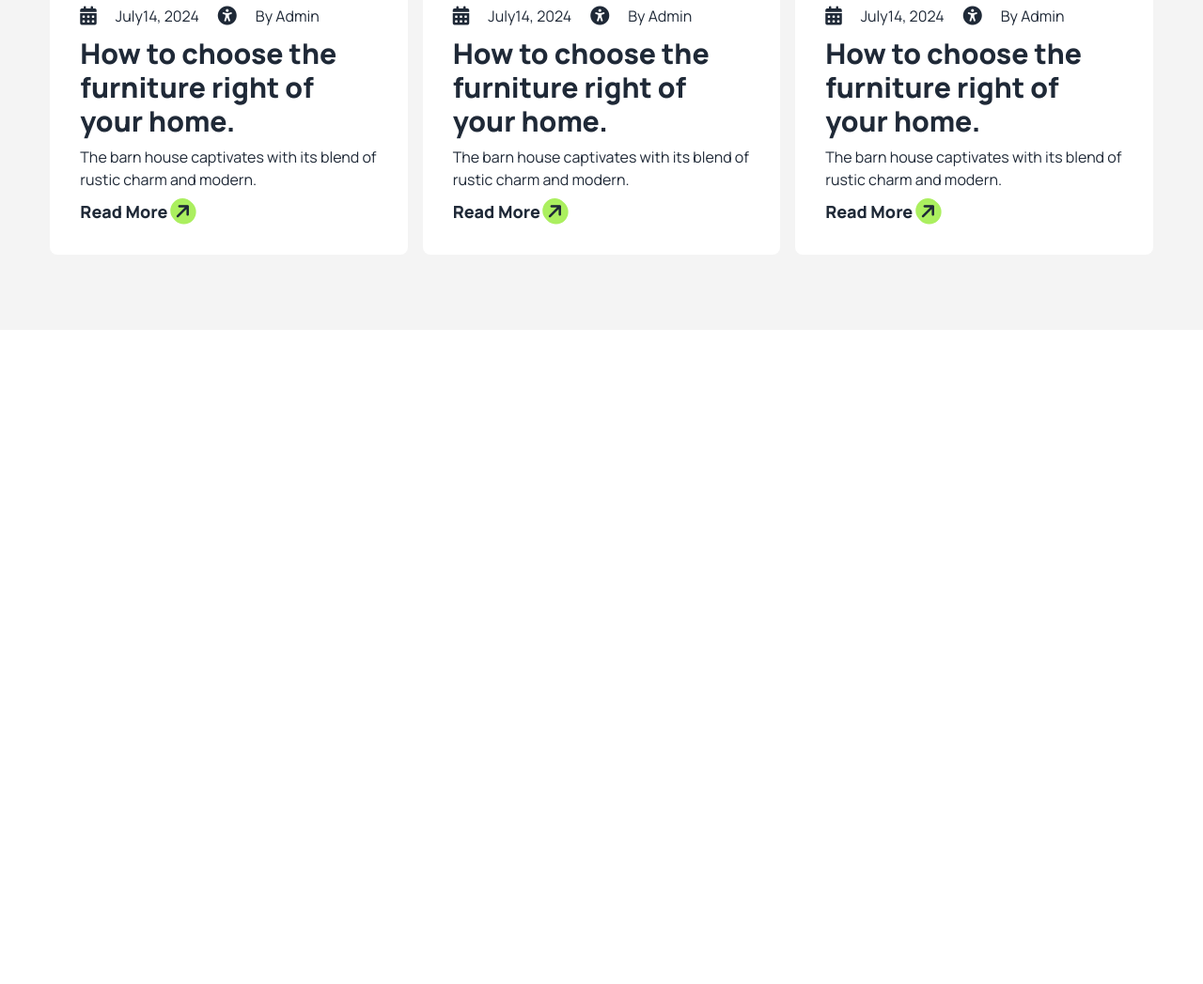
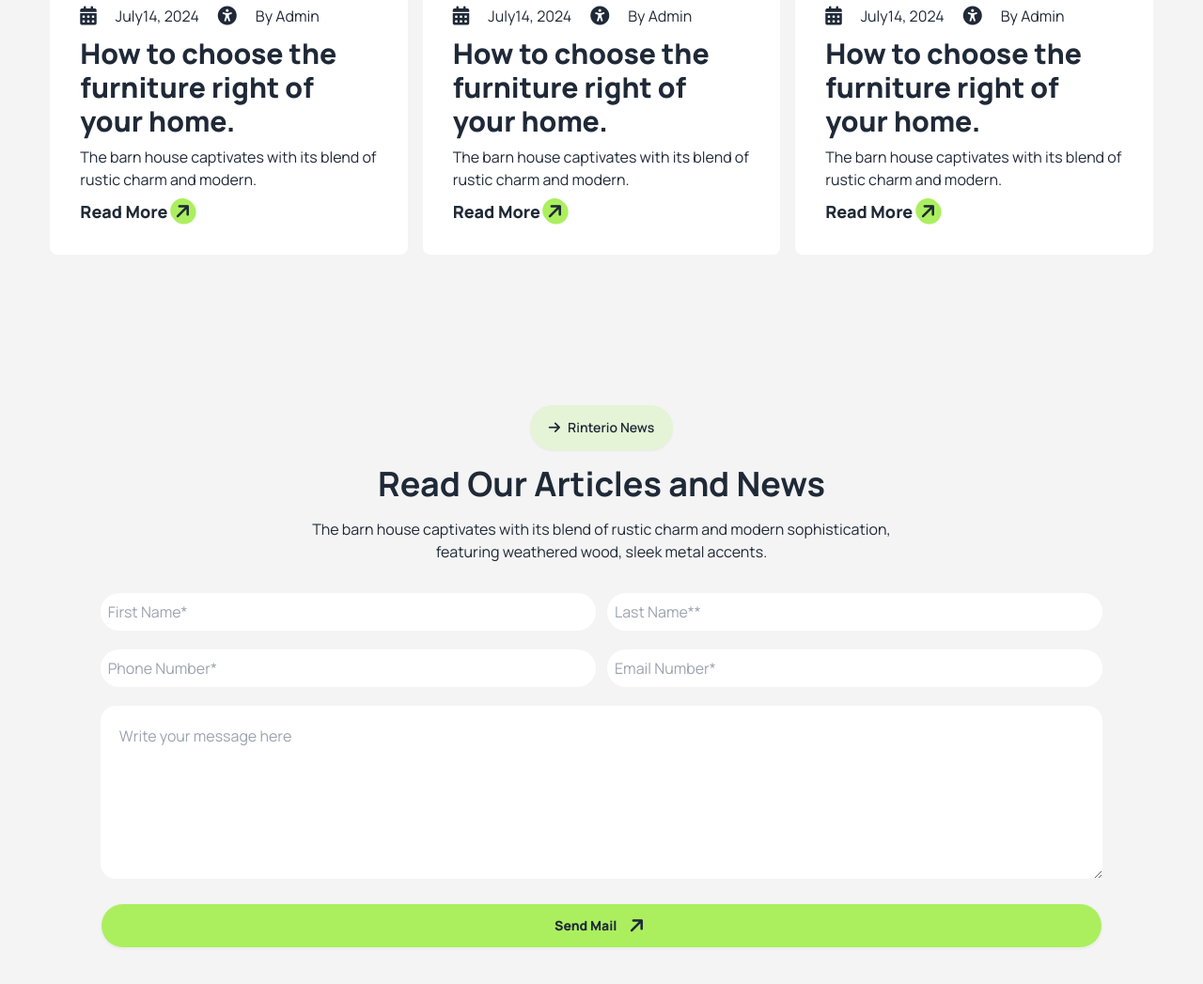
Before and after one commit to TamannaBiswas/B10-Assignment-3, a plain HTML site: page index.html in a window 1280 px wide. Shown: the part 4031-5078 px from the top of the page at 94% size. Before the commit the page ends 4382 px from the top, so only its background shows below. Drawn offline with nearby package versions, Linux system fonts and the light colour scheme.

Commit message:
Let’s Discuss Next degin done

```diff
--- a/index.html
+++ b/index.html
@@ -559,8 +559,69 @@
       </div>
       <!-- Read Our Articles and News section ends -->
       <!-- Let’s Discuss Next Project section start-->
+      <div class="bg-body lg:py-20 py-10">
+        <div class="w-10/12 mx-auto">
+          <div class="text-center space-y-4">
+            <button class="btn bg-[#ABEF5F33] rounded-full px-5 border-none">
+              <i class="fa-solid fa-arrow-right"></i>Rinterio News
+            </button>
+            <h3 class="text-4xl font-bold">Read Our Articles and News</h3>
+            <p>
+              The barn house captivates with its blend of rustic charm and
+              modern sophistication,<br />
+              featuring weathered wood, sleek metal accents.
+            </p>
+          </div>
+          <div class="text-center pt-8 space-y-5">
+            <div class="md:flex flex-row gap-3 space-y-4 md:space-y-0">
+              <input
+                class="p-2 rounded-3xl w-full"
+                placeholder="First Name*"
+                type="text"
+              />
+              <input
+                class="p-2 rounded-3xl w-full"
+                placeholder="Last Name**"
+                type="text"
+              />
+            </div>
+            <div class="md:flex flex-row gap-3 space-y-4 md:space-y-0">
+              <input
+                class="p-2 rounded-3xl w-full"
+                placeholder="Phone Number*"
+                type="text"
+              />
 
-       <!-- Let’s Discuss Next Project section ends-->
+              <input
+                class="p-2 rounded-3xl w-full"
+                placeholder="Email Number*"
+                type="email"
+              />
+            </div>
+            <div class="">
+              <textarea
+                class="rounded-2xl p-5 w-full"
+                placeholder="Write your message here"
+                id="story"
+                name="story"
+                rows="6"
+                cols="66"
+              ></textarea>
+            </div>
+            <div class="">
+              <button
+                class="btn bg-primary-bg rounded-full font-extrabold w-full"
+              >
+                Send Mail
+                <i
+                  class="fa-solid fa-arrow-right bg-primary-bg rounded-full px-1 text-xl -rotate-45"
+                ></i>
+              </button>
+            </div>
+          </div>
+        </div>
+      </div>
+      <!-- Let’s Discuss Next Project section ends-->
     </main>
     <!-- main section ends -->
     <!-- footer section start -->
```
